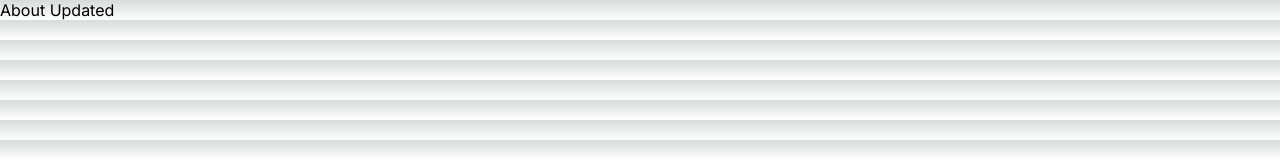
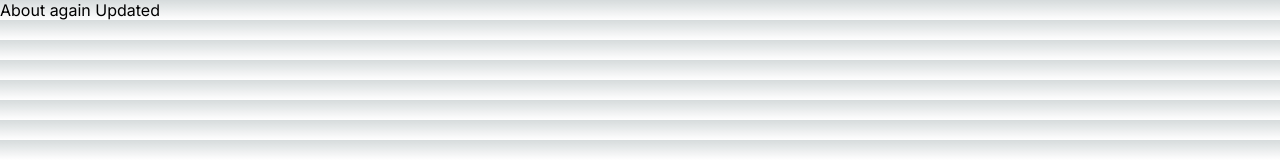
Before and after one commit to Rcthapa1996/Learning_Next_js, a Next.js app: page /about in a window 1280 px wide. Shown: the top 160 px of the page. Built offline with nearby package versions, Linux system fonts and the light colour scheme.

Commit message:
update again about

```diff
--- a/src/app/(reach)/about/page.tsx
+++ b/src/app/(reach)/about/page.tsx
@@ -2,7 +2,7 @@ import React from 'react'
 
 const About = () => {
   return (
-    <div>About Updated</div>
+    <div>About again Updated</div>
   )
 }
 
```
